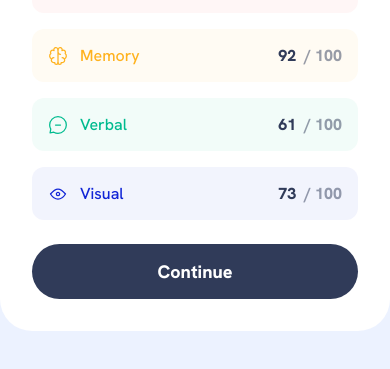
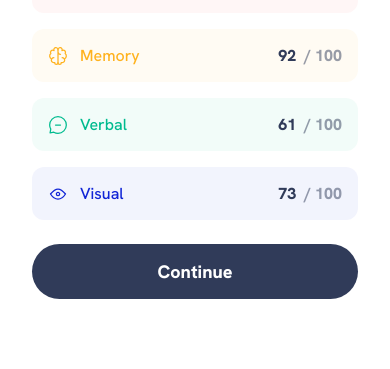
Before and after one commit to nabiyev00/results-summary-component, a plain HTML site: page index.html in a window 390 px wide. Shown: the part 467-836 px from the top of the page. Drawn offline with Linux system fonts and the light colour scheme.

Commit message:
bug fixed

```diff
--- a/css/styles.css
+++ b/css/styles.css
@@ -106,7 +106,7 @@ body {
   max-width: 736px;
   margin-bottom: 32px;
   margin-top: 32px;
-  border-radius: 32px;
+  border-radius: 38px;
   background-color: #fff;
 
   box-shadow: 0px 30px 60px 0px rgba(61, 108, 236, 0.15);
@@ -290,8 +290,11 @@ body {
   .component-wrapper {
     width: 100%;
     max-width: 100%;
+    height: 100%;
+    max-height: 100%;
     margin: 0;
     box-shadow: none;
+    border-radius: 0;
   }
 
   .result-cricle {
```
